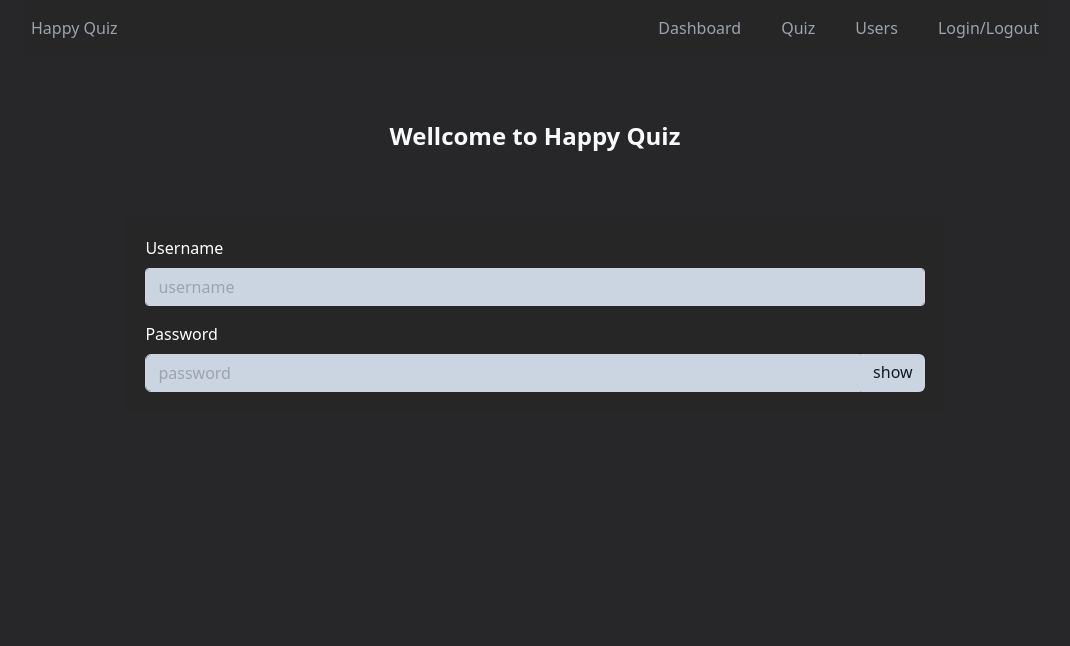
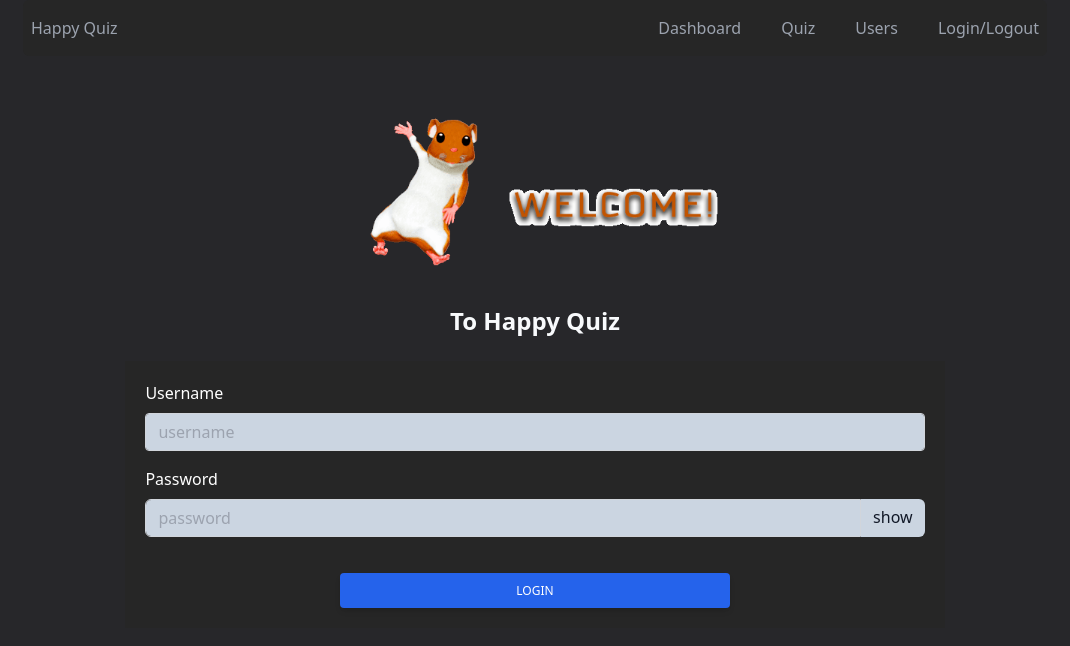
Before and after one commit to codewithmecoder/happy-quizy-admin-web, a Next.js app: page /login in a window 1280 px wide. Shown: the top 646 px of the page, without its empty margins (105-1175 px from the left). Built offline with nearby package versions, Linux system fonts and the light colour scheme.

Commit message:
feat: login screen

```diff
--- a/pages/_app.tsx
+++ b/pages/_app.tsx
@@ -8,31 +8,21 @@ function MyApp({ Component, pageProps }: AppProps) {
       <div className="m-auto max-w-[80%] bg-neutral-800 w-[80%] max-h-14 h-14 rounded-md flex items-center justify-between px-2">
         <div>
           <p className="text-gray-400 hover:text-white">
-            <Link href="/">
-              <a>Happy Quiz</a>
-            </Link>
+            <Link href="/">Happy Quiz</Link>
           </p>
         </div>
         <div className="flex gap-10">
           <p className="text-gray-400 hover:text-white">
-            <Link href="/dashboard">
-              <a>Dashboard</a>
-            </Link>
+            <Link href="/dashboard">Dashboard</Link>
           </p>
           <p className="text-gray-400 hover:text-white">
-            <Link href="/quiz">
-              <a>Quiz</a>
-            </Link>
+            <Link href="/quiz">Quiz</Link>
           </p>
           <p className="text-gray-400 hover:text-white">
-            <Link href="/users">
-              <a>Users</a>
-            </Link>
+            <Link href="/users">Users</Link>
           </p>
           <p className="text-gray-400 hover:text-white">
-            <Link href="/login">
-              <a>Login/Logout</a>
-            </Link>
+            <Link href="/login">Login/Logout</Link>
           </p>
         </div>
       </div>
--- a/pages/login.tsx
+++ b/pages/login.tsx
@@ -1,13 +1,18 @@
+import Image from 'next/image';
 import { useState } from 'react';
 
 const Login = () => {
   const [showHidePassword, setShowHidePassword] = useState(true);
   return (
     <div className="max-w-[80%] w-[80%] m-auto items-center justify-center flex flex-col">
-      <div className="flex w-full items-center justify-center h-40">
-        <p className="font-bold text-2xl text-slate-50">
-          Wellcome to Happy Quiz
-        </p>
+      <Image
+        src="/assets/images/welcome.webp"
+        alt="Picture of the author"
+        width={500}
+        height={500}
+      />
+      <div className="flex w-full items-center justify-center h-20">
+        <p className="font-bold text-2xl text-slate-50">To Happy Quiz</p>
       </div>
 
       <div className="w-[80%] h-[60%] bg-neutral-800 items-start justify-start flex flex-col p-5 gap-4">
@@ -16,7 +21,7 @@ const Login = () => {
             Username
           </label>
           <input
-            className="form-control block w-full px-3 py-1.5 text-base font-normal text-gray-900 bg-slate-300 bg-clip-padding border border-solid border-gray-300 rounded transition ease-in-out m-0 focus:text-gray-900 focus:bg-white focus:border-blue-600 focus:outline-none"
+            className="form-control block w-full px-3 py-1.5 text-base font-normal text-gray-900 bg-slate-300 bg-clip-padding border border-solid border-gray-300 rounded transition ease-in-out m-0 focus:text-gray-900 focus:bg-white focus:outline-none"
             placeholder="username"
           />
         </div>
@@ -27,7 +32,7 @@ const Login = () => {
           </label>
           <div className="flex">
             <input
-              className="form-control block w-full px-3 py-1.5 text-base font-normal text-gray-900 bg-slate-300 bg-clip-padding border border-solid border-gray-300 rounded-l-md transition ease-in-out m-0 focus:text-gray-900 focus:bg-white focus:border-blue-600 focus:outline-none"
+              className="form-control block w-full px-3 py-1.5 text-base font-normal text-gray-900 bg-slate-300 bg-clip-padding border border-solid border-gray-300 rounded-l-md transition ease-in-out m-0 focus:text-gray-900 focus:bg-white focus:outline-none"
               placeholder="password"
               type={showHidePassword ? 'password' : 'text'}
             />
@@ -39,6 +44,14 @@ const Login = () => {
             </p>
           </div>
         </div>
+        <div className="flex items-center justify-center w-full mt-5">
+          <button
+            type="button"
+            className="w-full md:w-[50%] inline-block px-6 py-2.5 bg-blue-600 text-white font-medium text-xs leading-tight uppercase rounded shadow-md hover:bg-blue-700 hover:shadow-lg focus:bg-blue-700 focus:shadow-lg focus:outline-none focus:ring-0 active:bg-blue-800 active:shadow-lg transition duration-150 ease-in-out"
+          >
+            Login
+          </button>
+        </div>
       </div>
     </div>
   );
```
Also changed, not shown: public/assets/images/welcome.webp (added), 1 other file (tests, documents, lock files or other folders).
